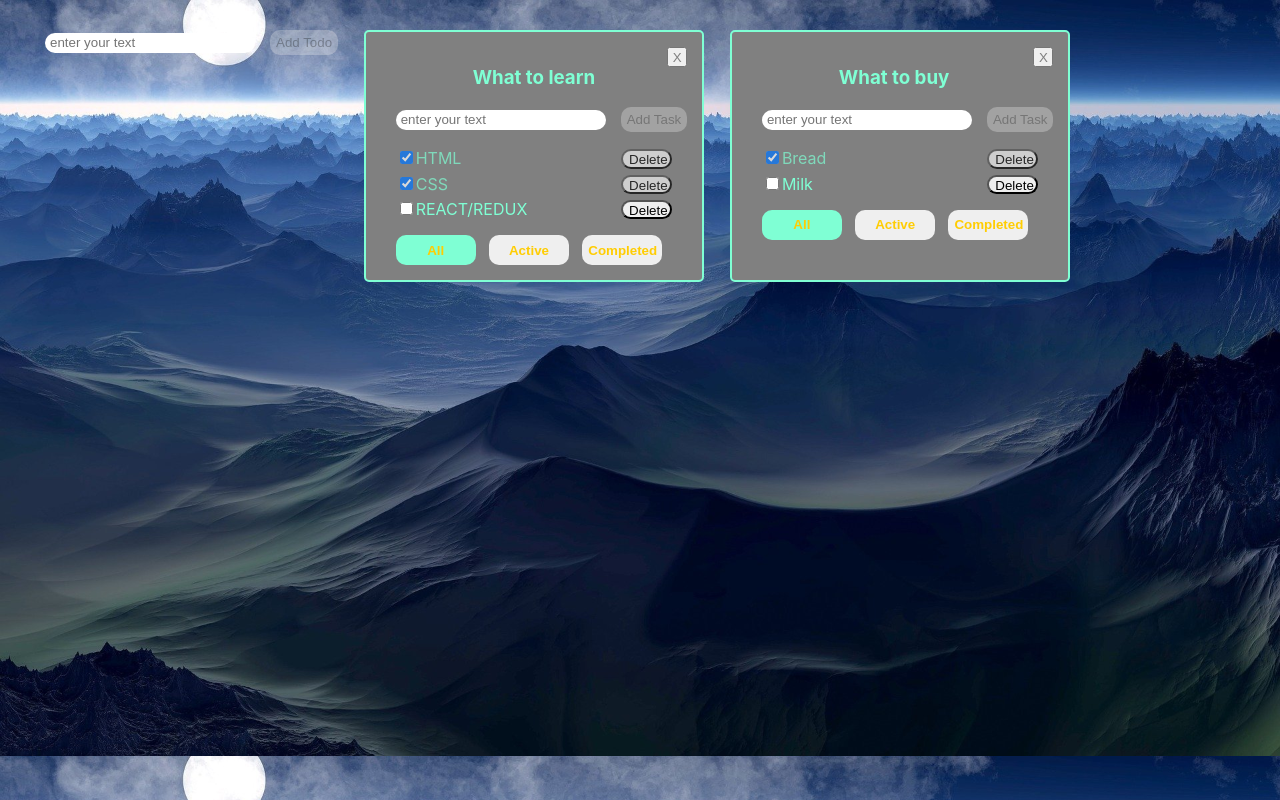
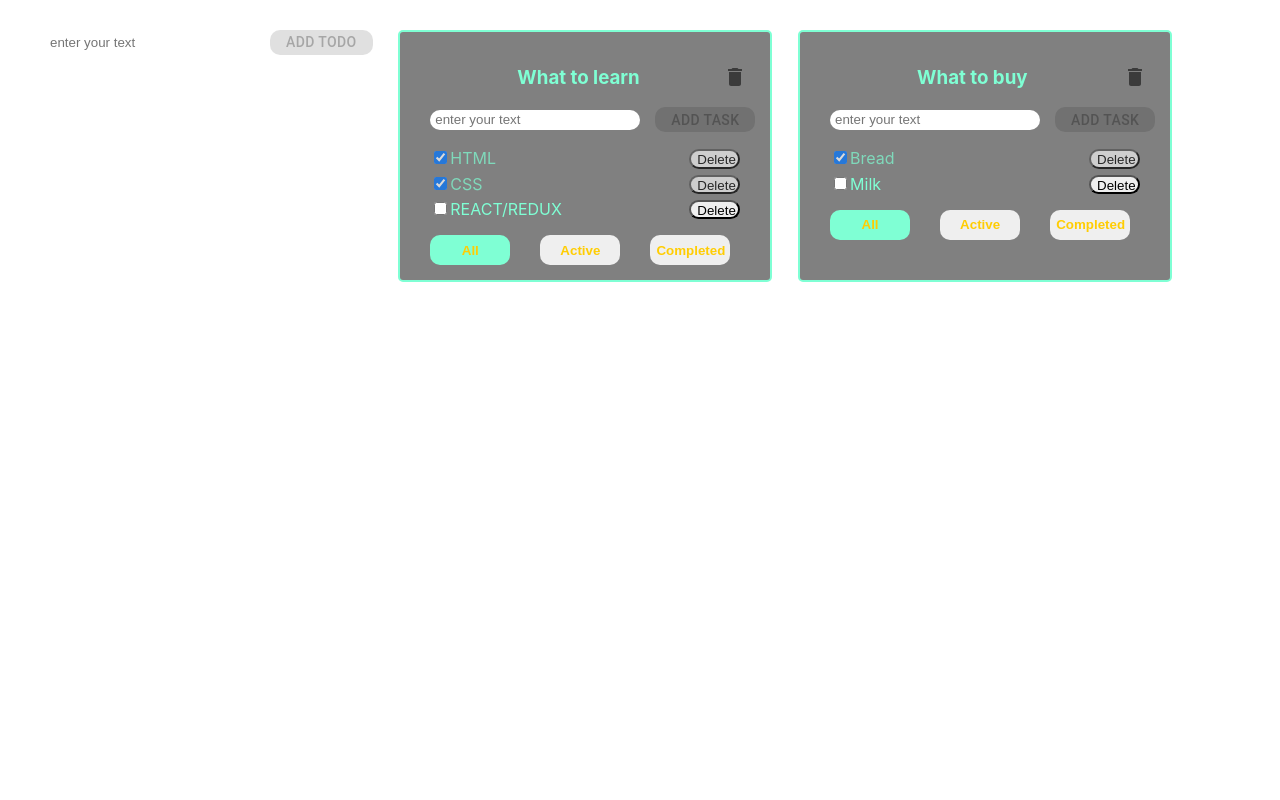
Before and after one commit to hunzah/Todo-List, a React (Create React App) app: page / in a window 1280 px wide. Built offline with nearby package versions, Linux system fonts and the light colour scheme.

Commit message:
add styles work with material-u

```diff
--- a/package.json
+++ b/package.json
@@ -3,6 +3,10 @@
   "version": "0.1.0",
   "private": true,
   "dependencies": {
+    "@emotion/react": "^11.10.8",
+    "@emotion/styled": "^11.10.8",
+    "@mui/icons-material": "^5.11.16",
+    "@mui/material": "^5.12.2",
     "@testing-library/jest-dom": "^5.16.5",
     "@testing-library/react": "^13.4.0",
     "@testing-library/user-event": "^13.5.0",
--- a/src/AddItemForm/AddItemForm.tsx
+++ b/src/AddItemForm/AddItemForm.tsx
@@ -1,5 +1,6 @@
 import React, {ChangeEvent, KeyboardEvent, useState} from 'react';
 import s from './AddItem.module.css'
+import {Button} from '@mui/material';
 
 type AddItemFormPropsType = {
     addItem: (title: string) => void
@@ -51,12 +52,14 @@
                    onChange={onNewTitleChangeHandler}
                    onKeyDown={onKeyPressHandler}
                    className={error ? s.error : ''}/>
-            <button
+            <Button
+                variant='contained'
+                color ='primary'
                 disabled={isAddTaskNotPossible}
                 onClick={() => {
                     onClickHandler()
                 }}>{props.titleForButtons}
-            </button>
+            </Button>
             {error && <div className={s.errorMessage}>{error}</div>}
             {titleTooLongWarning}
         </div>
--- a/src/TodoList/TodoList.tsx
+++ b/src/TodoList/TodoList.tsx
@@ -3,6 +3,9 @@
 import s from './TodoList.module.css'
 import {AddItemForm} from '../AddItemForm/AddItemForm';
 import {EditableSpan} from '../EditableSpan/EditableSpan';
+import {IconButton} from '@mui/material';
+import DeleteIcon from '@mui/icons-material/Delete';
+
 
 
 type TodoListPropsType = {
@@ -50,7 +53,10 @@
 
             <div className={s.closeButtonAndTitle}>
                 <h3> <EditableSpan title={props.title} onChangeTitleHandler={changeTodoListTitle}/></h3>
-                <button className={s.closeButton} onClick={removeTodoListHandler}>X</button>
+                {/*<button className={s.closeButton} onClick={removeTodoListHandler}>X</button>*/}
+                <IconButton onClick={removeTodoListHandler}>
+                    <DeleteIcon />
+                </IconButton>
             </div>
             <AddItemForm addItem={addItem} titleForButtons={'Add Task'}/>
             <ul>
--- a/src/index.module.css
+++ b/src/index.module.css
@@ -5,7 +5,7 @@
     sans-serif;
   -webkit-font-smoothing: antialiased;
   -moz-osx-font-smoothing: grayscale;
-  background-image: url('../public/imgs for background/planet-bg.jpg');
+  /*background-image: url('../public/imgs for background/planet-bg.jpg');*/
   background-size: 100%;
   color: aquamarine;
 }
```
Also changed, not shown: 1 other file (tests, documents, lock files or other folders).
